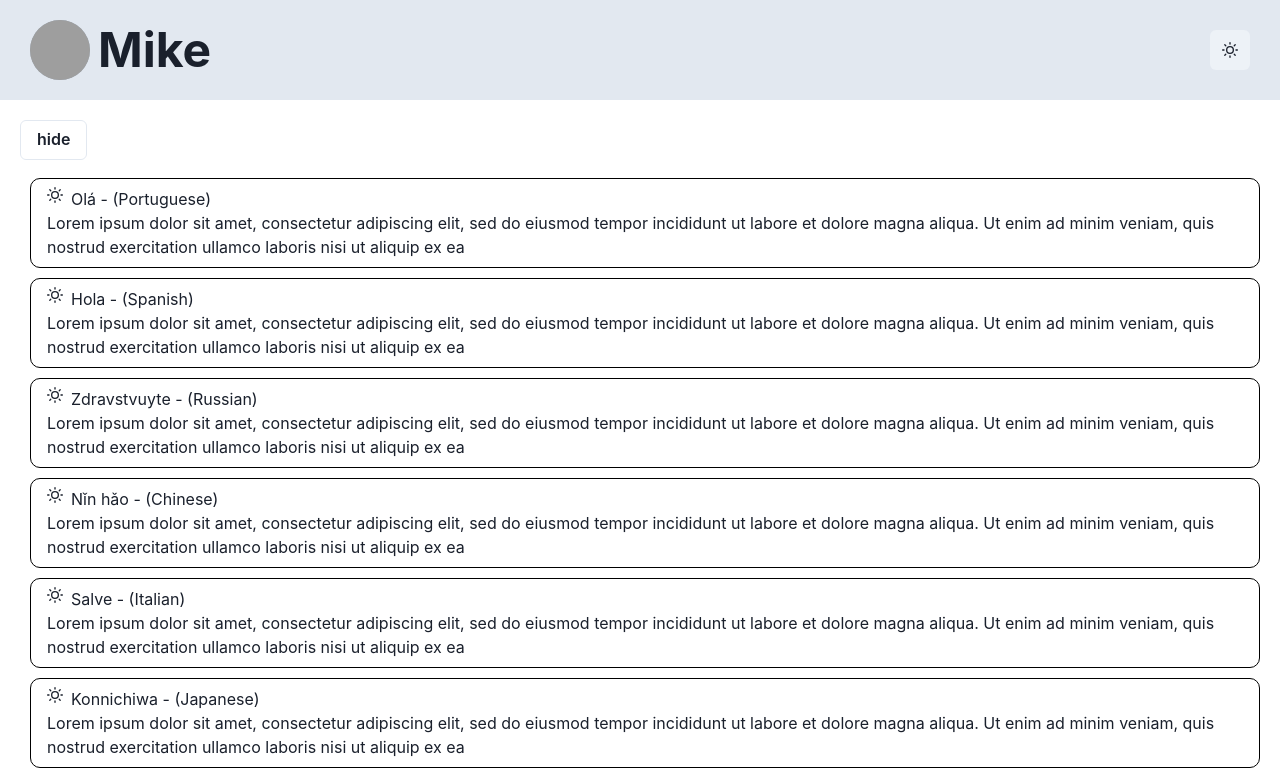
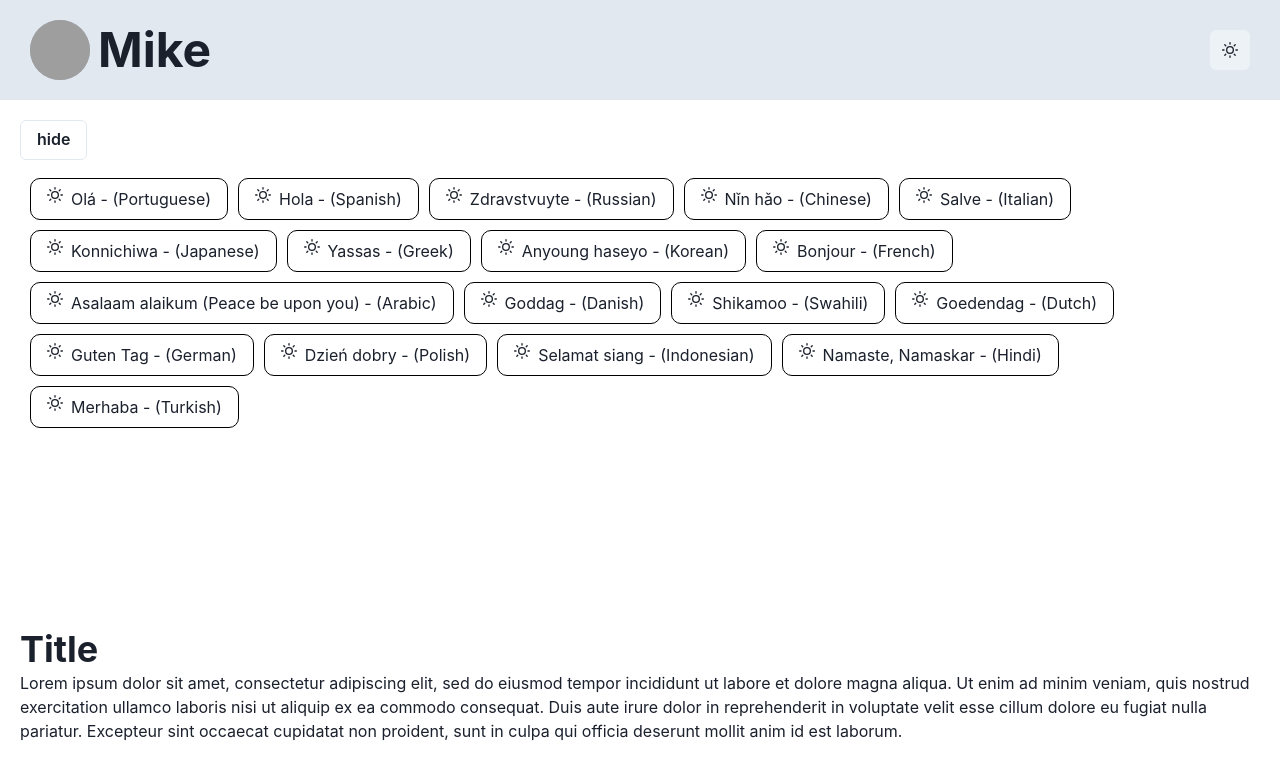
Before and after one commit to mikemajara/animated-badge-framer-motion, a React (Create React App) app: page / in a window 1280 px wide. Shown: the top 776 px of the page. Built offline with nearby package versions, Linux system fonts and the light colour scheme; grey boxes are pictures that could not be loaded.

Commit message:
Working grid text kaput

```diff
--- a/src/animated-button.tsx
+++ b/src/animated-button.tsx
@@ -54,6 +54,7 @@
       style={{
         ...buttonStyle,
         ...props.style,
+        paddingRight: isExpanded ? "16px" : "8px",
         // height: isExpanded ? "40px" : "auto",
         height: "auto",
         borderRadius: "10px"
@@ -61,11 +62,20 @@
     >
       <AFlex>
         <AIcon layout mr="2" as={SunIcon} />
-        <motion.div layout>{props.text}</motion.div>
+        <AnimatePresence>{isExpanded && <motion.div
+          layout
+          style={{
+            overflowX: "hidden",
+            whiteSpace: "nowrap"
+          }}
+        >
+          {props.text}
+        </motion.div>}
+        </AnimatePresence>
       </AFlex>
-      <AnimatePresence>
+      {/* <AnimatePresence>
         {isExpanded && <ABox>{props.content}</ABox>}
-      </AnimatePresence>
+      </AnimatePresence> */}
     </ABox>
   );
 };
```
